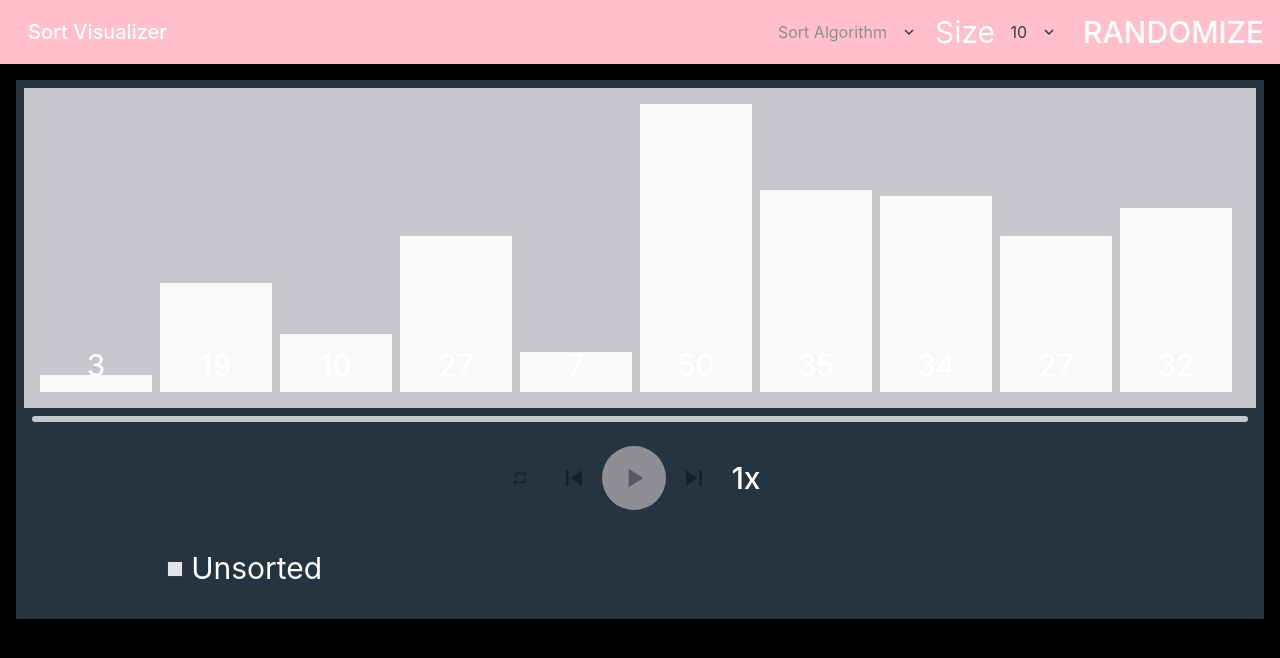
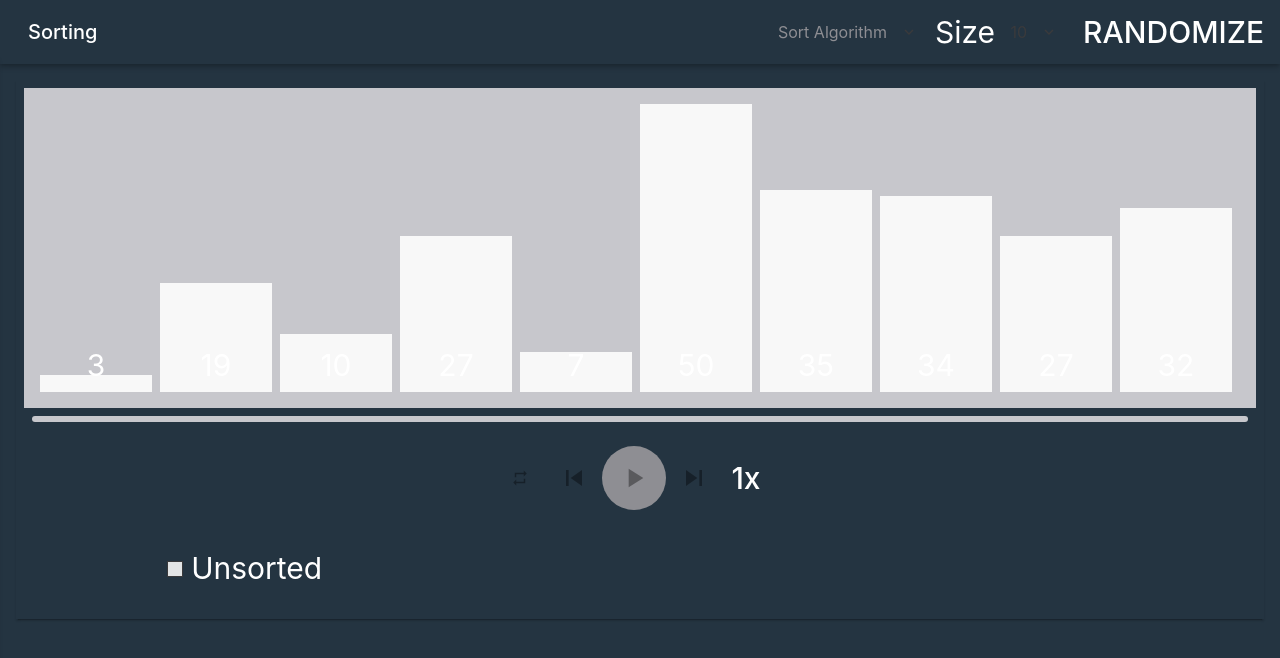
Before and after one commit to nijiyamaharjan/dsa-visualizer, a React (Create React App) app in the folder dsa-visualizer/: page /Sorting in a window 1280 px wide. Shown: the top 658 px of the page. Built offline with nearby package versions, Linux system fonts and the light colour scheme.

Commit message:
nthg much
nthg much

```diff
--- a/dsa-visualizer/src/components/Searching.js
+++ b/dsa-visualizer/src/components/Searching.js
@@ -118,7 +118,7 @@ class Searching extends Component {
       alert("Element not Found");
       return false;
     }
-    else{
+    else {
       var innerTimer = setTimeout(() => {
         // Example: document.getElementById(box).style.backgroundColor = this.failureColor;
       }, 500);
--- a/dsa-visualizer/src/components/Sorting/SortingComponents/Sortingorganisms/SortingTopBar/index.js
+++ b/dsa-visualizer/src/components/Sorting/SortingComponents/Sortingorganisms/SortingTopBar/index.js
@@ -16,7 +16,7 @@ const TopBar = ({ drawerOpen, toggleDrawer, children }) => {
             iconClass="TopBar__Icon"
             onClick={toggleDrawer}
           />
-          <span className="TopBar__Title">Sort Visualizer</span>
+          <span className="TopBar__Title">Sorting</span>
         </section>
         <section className="TopBar__Section TopBar__Section_align_end">
           {children}
--- a/dsa-visualizer/src/components/Sorting/SortingComponents/Sortingorganisms/SortingTopBar/style.css
+++ b/dsa-visualizer/src/components/Sorting/SortingComponents/Sortingorganisms/SortingTopBar/style.css
@@ -51,8 +51,7 @@
   flex: 1 1 auto;
   align-items: center;
   min-width: 0;
-  padding: var(--top-bar-section-vertical-padding)
-    var(--top-bar-section-vertical-padding);
+  padding: var(--top-bar-section-vertical-padding) var(--top-bar-section-vertical-padding);
   z-index: 1;
 }
 
--- a/dsa-visualizer/src/components/Sorting/SortingSettngs/variables.css
+++ b/dsa-visualizer/src/components/Sorting/SortingSettngs/variables.css
@@ -46,9 +46,9 @@
   --text-color-dark: var(--gray-800);
   --button-disabled-ink-color: rgba(0, 0, 0, 0.37);
 
-  --background-color-1: black;
+  --background-color-1: #243441;
   --background-color-2: #243441;
-  --background-color-3: pink;
+  --background-color-3: #243441;
   --background-color-4: purple;
 
   --elevation-baseline-color: black;
```
Lines whose indentation alone changed are shown as unchanged.
